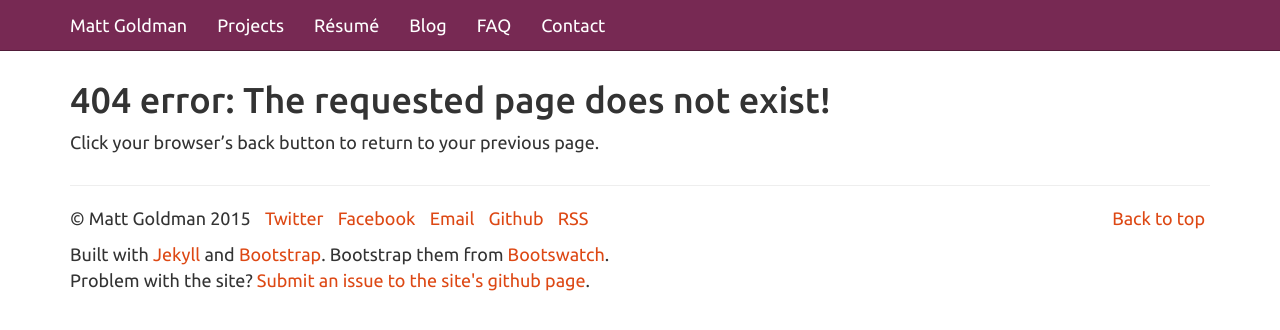
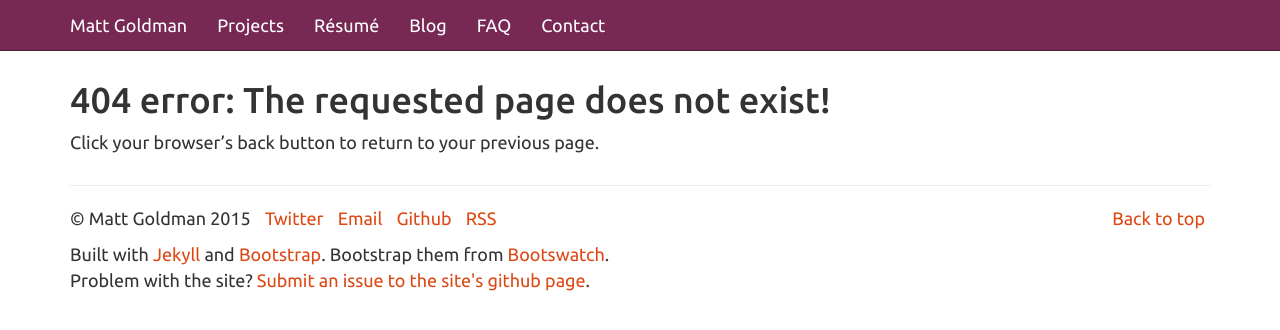
Before and after one commit to robotmlg/mattgoldman.us, a Jekyll site: the page built from error.md, in a window 1280 px wide. Shown: the top 330 px of the page. Built offline with Jekyll 4.4.1, drawn with Linux system fonts in a browser that asks for light colours.

Commit message:
Update footer.html

```diff
--- a/_includes/footer.html
+++ b/_includes/footer.html
@@ -7,7 +7,6 @@
         </li>
         <li>&copy; Matt Goldman 2015</li>
         <li><a href="https://www.twitter.com/robotmlg">Twitter</a></li>
-        <li><a href="https://facebook.com/robotmlg">Facebook</a></li>
         <li><a href="mailto:matt+homepage@mattgoldman.us">Email</a></li>
         <li><a href="https://github.com/robotmlg">Github</a></li>
         <li><a href="/feed.xml">RSS</a></li>
```
